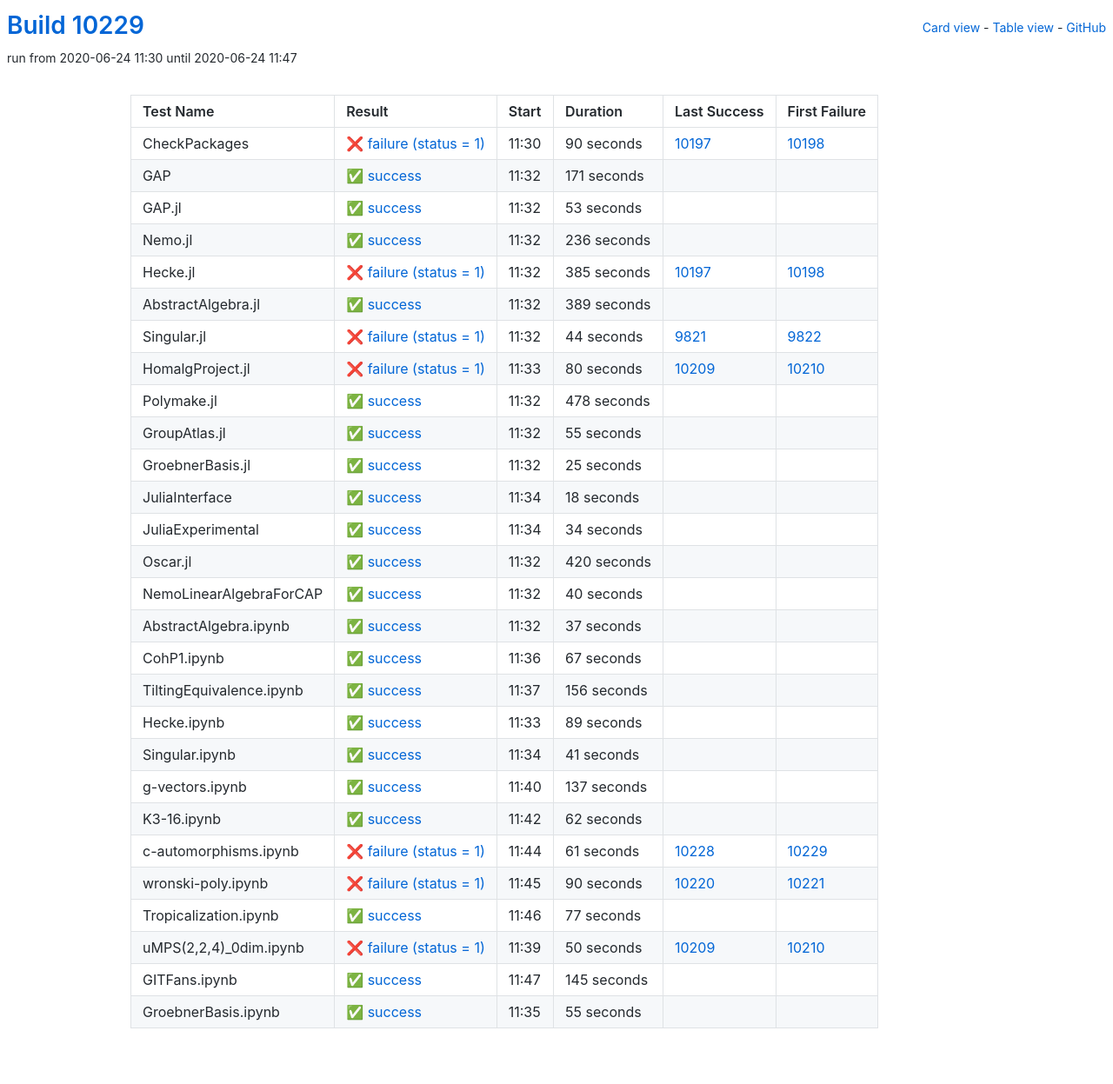
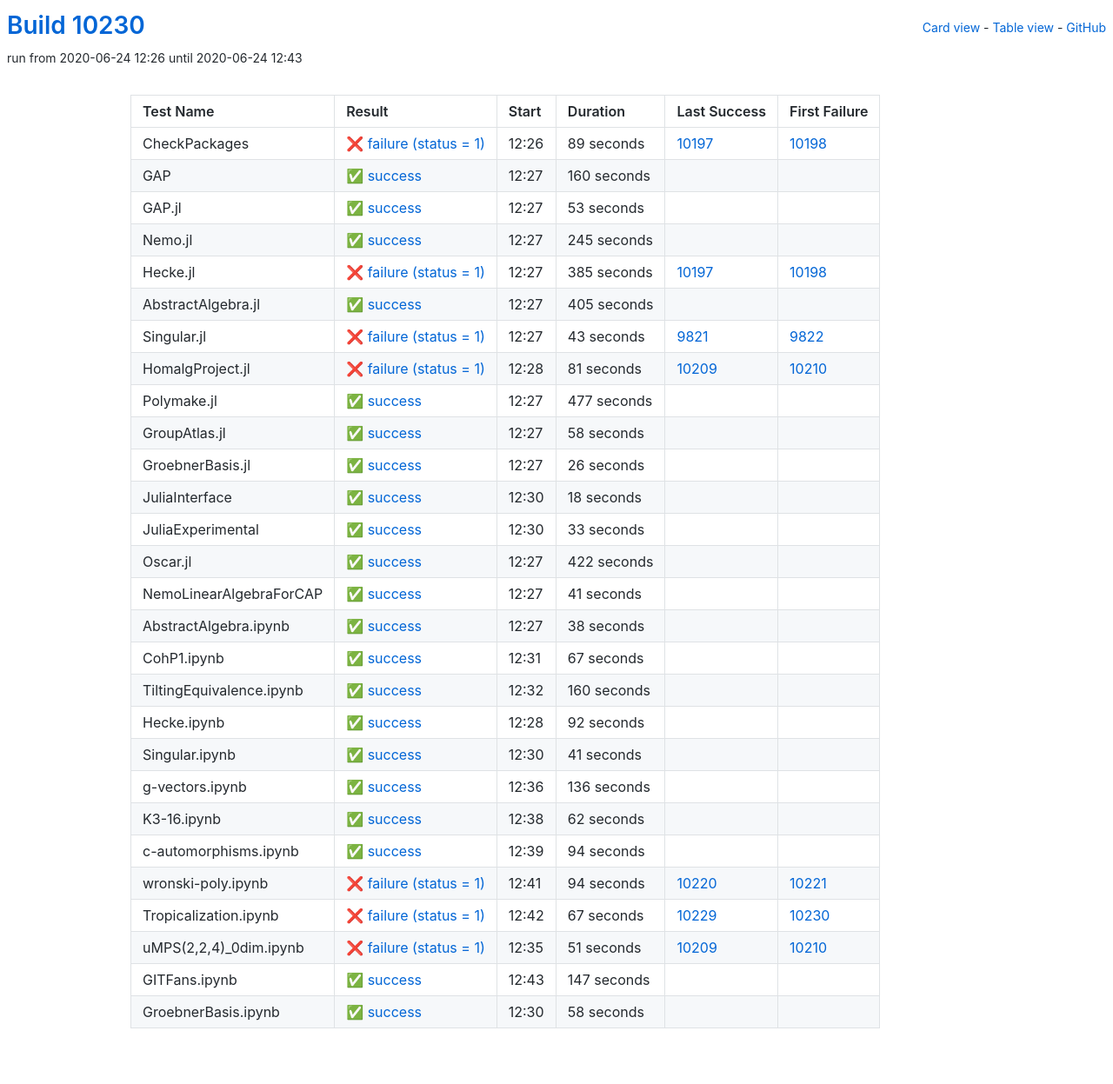
Before and after one commit to oscar-system/oscar-ci-status, a Jekyll site: the page built from table.html, in a window 1280 px wide. Shown: the whole page at 87% size. Built offline with Jekyll 4.4.1, drawn with Linux system fonts in a browser that asks for light colours.

Commit message:
Build #10230

```diff
--- a/_data/ci.yml
+++ b/_data/ci.yml
@@ -1,6 +1,6 @@
 ---
-build: 10229
-build_url: https://oscarci.mathematik.uni-kl.de/job/oscar/10229/
+build: 10230
+build_url: https://oscarci.mathematik.uni-kl.de/job/oscar/10230/
 job: oscar
 organization: oscar-system
 repo: oscar-ci-status
@@ -8,32 +8,32 @@
 tests:
 - name: CheckPackages
   id: checkpackages
-  log: https://oscarci.mathematik.uni-kl.de/job/oscar/10229/artifact/logs/build-10229/CheckPackages.log
-  start: 2020-06-24 11:30
+  log: https://oscarci.mathematik.uni-kl.de/job/oscar/10230/artifact/logs/build-10230/CheckPackages.log
+  start: 2020-06-24 12:26
   success: false
   exitcode: 1
   status: failure
-  duration: 90
+  duration: 89
   last_success: 10197
   last_success_url: https://oscarci.mathematik.uni-kl.de/job/oscar/10197/
   first_failure: 10198
   first_failure_url: https://oscarci.mathematik.uni-kl.de/job/oscar/10198/
 - name: GAP
   id: gap
-  log: https://oscarci.mathematik.uni-kl.de/job/oscar/10229/artifact/logs/build-10229/GAP.log
-  start: 2020-06-24 11:32
+  log: https://oscarci.mathematik.uni-kl.de/job/oscar/10230/artifact/logs/build-10230/GAP.log
+  start: 2020-06-24 12:27
   success: true
   exitcode: 0
   status: success
-  duration: 171
+  duration: 160
   last_success: false
   last_success_url:
   first_failure: false
   first_failure_url:
 - name: GAP.jl
   id: gap-jl
-  log: https://oscarci.mathematik.uni-kl.de/job/oscar/10229/artifact/logs/build-10229/GAP.jl.log
-  start: 2020-06-24 11:32
+  log: https://oscarci.mathematik.uni-kl.de/job/oscar/10230/artifact/logs/build-10230/GAP.jl.log
+  start: 2020-06-24 12:27
   success: true
   exitcode: 0
   status: success
@@ -44,20 +44,20 @@
   first_failure_url:
 - name: Nemo.jl
   id: nemo-jl
-  log: https://oscarci.mathematik.uni-kl.de/job/oscar/10229/artifact/logs/build-10229/Nemo.jl.log
-  start: 2020-06-24 11:32
+  log: https://oscarci.mathematik.uni-kl.de/job/oscar/10230/artifact/logs/build-10230/Nemo.jl.log
+  start: 2020-06-24 12:27
   success: true
   exitcode: 0
   status: success
-  duration: 236
+  duration: 245
   last_success: false
   last_success_url:
   first_failure: false
   first_failure_url:
 - name: Hecke.jl
   id: hecke-jl
-  log: https://oscarci.mathematik.uni-kl.de/job/oscar/10229/artifact/logs/build-10229/Hecke.jl.log
-  start: 2020-06-24 11:32
+  log: https://oscarci.mathematik.uni-kl.de/job/oscar/10230/artifact/logs/build-10230/Hecke.jl.log
+  start: 2020-06-24 12:27
   success: false
   exitcode: 1
   status: failure
@@ -68,80 +68,80 @@
   first_failure_url: https://oscarci.mathematik.uni-kl.de/job/oscar/10198/
 - name: AbstractAlgebra.jl
   id: abstractalgebra-jl
-  log: https://oscarci.mathematik.uni-kl.de/job/oscar/10229/artifact/logs/build-10229/AbstractAlgebra.jl.log
-  start: 2020-06-24 11:32
+  log: https://oscarci.mathematik.uni-kl.de/job/oscar/10230/artifact/logs/build-10230/AbstractAlgebra.jl.log
+  start: 2020-06-24 12:27
   success: true
   exitcode: 0
   status: success
-  duration: 389
+  duration: 405
   last_success: false
   last_success_url:
   first_failure: false
   first_failure_url:
 - name: Singular.jl
   id: singular-jl
-  log: https://oscarci.mathematik.uni-kl.de/job/oscar/10229/artifact/logs/build-10229/Singular.jl.log
-  start: 2020-06-24 11:32
+  log: https://oscarci.mathematik.uni-kl.de/job/oscar/10230/artifact/logs/build-10230/Singular.jl.log
+  start: 2020-06-24 12:27
   success: false
   exitcode: 1
   status: failure
-  duration: 44
+  duration: 43
   last_success: 9821
   last_success_url: https://oscarci.mathematik.uni-kl.de/job/oscar/9821/
   first_failure: 9822
   first_failure_url: https://oscarci.mathematik.uni-kl.de/job/oscar/9822/
 - name: HomalgProject.jl
   id: homalgproject-jl
-  log: https://oscarci.mathematik.uni-kl.de/job/oscar/10229/artifact/logs/build-10229/HomalgProject.jl.log
-  start: 2020-06-24 11:33
+  log: https://oscarci.mathematik.uni-kl.de/job/oscar/10230/artifact/logs/build-10230/HomalgProject.jl.log
+  start: 2020-06-24 12:28
   success: false
   exitcode: 1
   status: failure
-  duration: 80
+  duration: 81
   last_success: 10209
   last_success_url: https://oscarci.mathematik.uni-kl.de/job/oscar/10209/
   first_failure: 10210
   first_failure_url: https://oscarci.mathematik.uni-kl.de/job/oscar/10210/
 - name: Polymake.jl
   id: polymake-jl
-  log: https://oscarci.mathematik.uni-kl.de/job/oscar/10229/artifact/logs/build-10229/Polymake.jl.log
-  start: 2020-06-24 11:32
+  log: https://oscarci.mathematik.uni-kl.de/job/oscar/10230/artifact/logs/build-10230/Polymake.jl.log
+  start: 2020-06-24 12:27
   success: true
   exitcode: 0
   status: success
-  duration: 478
+  duration: 477
   last_success: false
   last_success_url:
   first_failure: false
   first_failure_url:
 - name: GroupAtlas.jl
   id: groupatlas-jl
-  log: https://oscarci.mathematik.uni-kl.de/job/oscar/10229/artifact/logs/build-10229/GroupAtlas.jl.log
-  start: 2020-06-24 11:32
+  log: https://oscarci.mathematik.uni-kl.de/job/oscar/10230/artifact/logs/build-10230/GroupAtlas.jl.log
+  start: 2020-06-24 12:27
   success: true
   exitcode: 0
   status: success
-  duration: 55
+  duration: 58
   last_success: false
   last_success_url:
   first_failure: false
   first_failure_url:
 - name: GroebnerBasis.jl
   id: groebnerbasis-jl
-  log: https://oscarci.mathematik.uni-kl.de/job/oscar/10229/artifact/logs/build-10229/GroebnerBasis.jl.log
-  start: 2020-06-24 11:32
+  log: https://oscarci.mathematik.uni-kl.de/job/oscar/10230/artifact/logs/build-10230/GroebnerBasis.jl.log
+  start: 2020-06-24 12:27
   success: true
   exitcode: 0
   status: success
-  duration: 25
+  duration: 26
   last_success: false
   last_success_url:
   first_failure: false
   first_failure_url:
 - name: JuliaInterface
   id: juliainterface
-  log: https://oscarci.mathematik.uni-kl.de/job/oscar/10229/artifact/logs/build-10229/JuliaInterface.log
-  start: 2020-06-24 11:34
+  log: https://oscarci.mathematik.uni-kl.de/job/oscar/10230/artifact/logs/build-10230/JuliaInterface.log
+  start: 2020-06-24 12:30
   success: true
   exitcode: 0
   status: success
@@ -152,56 +152,56 @@
   first_failure_url:
 - name: JuliaExperimental
   id: juliaexperimental
-  log: https://oscarci.mathematik.uni-kl.de/job/oscar/10229/artifact/logs/build-10229/JuliaExperimental.log
-  start: 2020-06-24 11:34
+  log: https://oscarci.mathematik.uni-kl.de/job/oscar/10230/artifact/logs/build-10230/JuliaExperimental.log
+  start: 2020-06-24 12:30
   success: true
   exitcode: 0
   status: success
-  duration: 34
+  duration: 33
   last_success: false
   last_success_url:
   first_failure: false
   first_failure_url:
 - name: Oscar.jl
   id: oscar-jl
-  log: https://oscarci.mathematik.uni-kl.de/job/oscar/10229/artifact/logs/build-10229/Oscar.jl.log
-  start: 2020-06-24 11:32
+  log: https://oscarci.mathematik.uni-kl.de/job/oscar/10230/artifact/logs/build-10230/Oscar.jl.log
+  start: 2020-06-24 12:27
   success: true
   exitcode: 0
   status: success
-  duration: 420
+  duration: 422
   last_success: false
   last_success_url:
   first_failure: false
   first_failure_url:
 - name: NemoLinearAlgebraForCAP
   id: nemolinearalgebraforcap
-  log: https://oscarci.mathematik.uni-kl.de/job/oscar/10229/artifact/logs/build-10229/NemoLinearAlgebraForCAP.log
-  start: 2020-06-24 11:32
+  log: https://oscarci.mathematik.uni-kl.de/job/oscar/10230/artifact/logs/build-10230/NemoLinearAlgebraForCAP.log
+  start: 2020-06-24 12:27
   success: true
   exitcode: 0
   status: success
-  duration: 40
+  duration: 41
   last_success: false
   last_success_url:
   first_failure: false
   first_failure_url:
 - name: AbstractAlgebra.ipynb
   id: abstractalgebra-ipynb
-  log: https://oscarci.mathematik.uni-kl.de/job/oscar/10229/artifact/logs/build-10229/AbstractAlgebra.ipynb.log
-  start: 2020-06-24 11:32
+  log: https://oscarci.mathematik.uni-kl.de/job/oscar/10230/artifact/logs/build-10230/AbstractAlgebra.ipynb.log
+  start: 2020-06-24 12:27
   success: true
   exitcode: 0
   status: success
-  duration: 37
+  duration: 38
   last_success: false
   last_success_url:
   first_failure: false
   first_failure_url:
 - name: CohP1.ipynb
   id: cohp1-ipynb
-  log: https://oscarci.mathematik.uni-kl.de/job/oscar/10229/artifact/logs/build-10229/CohP1.ipynb.log
-  start: 2020-06-24 11:36
+  log: https://oscarci.mathematik.uni-kl.de/job/oscar/10230/artifact/logs/build-10230/CohP1.ipynb.log
+  start: 2020-06-24 12:31
   success: true
   exitcode: 0
   status: success
@@ -212,32 +212,32 @@
   first_failure_url:
 - name: TiltingEquivalence.ipynb
   id: tiltingequivalence-ipynb
-  log: https://oscarci.mathematik.uni-kl.de/job/oscar/10229/artifact/logs/build-10229/TiltingEquivalence.ipynb.log
-  start: 2020-06-24 11:37
+  log: https://oscarci.mathematik.uni-kl.de/job/oscar/10230/artifact/logs/build-10230/TiltingEquivalence.ipynb.log
+  start: 2020-06-24 12:32
   success: true
   exitcode: 0
   status: success
-  duration: 156
+  duration: 160
   last_success: false
   last_success_url:
   first_failure: false
   first_failure_url:
 - name: Hecke.ipynb
   id: hecke-ipynb
-  log: https://oscarci.mathematik.uni-kl.de/job/oscar/10229/artifact/logs/build-10229/Hecke.ipynb.log
-  start: 2020-06-24 11:33
+  log: https://oscarci.mathematik.uni-kl.de/job/oscar/10230/artifact/logs/build-10230/Hecke.ipynb.log
+  start: 2020-06-24 12:28
   success: true
   exitcode: 0
   status: success
-  duration: 89
+  duration: 92
   last_success: false
   last_success_url:
   first_failure: false
   first_failure_url:
 - name: Singular.ipynb
   id: singular-ipynb
-  log: https://oscarci.mathematik.uni-kl.de/job/oscar/10229/artifact/logs/build-10229/Singular.ipynb.log
-  start: 2020-06-24 11:34
+  log: https://oscarci.mathematik.uni-kl.de/job/oscar/10230/artifact/logs/build-10230/Singular.ipynb.log
+  start: 2020-06-24 12:30
   success: true
   exitcode: 0
   status: success
@@ -248,20 +248,20 @@
   first_failure_url:
 - name: g-vectors.ipynb
   id: g-vectors-ipynb
-  log: https://oscarci.mathematik.uni-kl.de/job/oscar/10229/artifact/logs/build-10229/g-vectors.ipynb.log
-  start: 2020-06-24 11:40
+  log: https://oscarci.mathematik.uni-kl.de/job/oscar/10230/artifact/logs/build-10230/g-vectors.ipynb.log
+  start: 2020-06-24 12:36
   success: true
   exitcode: 0
   status: success
-  duration: 137
+  duration: 136
   last_success: false
   last_success_url:
   first_failure: false
   first_failure_url:
 - name: K3-16.ipynb
   id: k3-16-ipynb
-  log: https://oscarci.mathematik.uni-kl.de/job/oscar/10229/artifact/logs/build-10229/K3-16.ipynb.log
-  start: 2020-06-24 11:42
+  log: https://oscarci.mathematik.uni-kl.de/job/oscar/10230/artifact/logs/build-10230/K3-16.ipynb.log
+  start: 2020-06-24 12:38
   success: true
   exitcode: 0
   status: success
@@ -272,72 +272,72 @@
   first_failure_url:
 - name: c-automorphisms.ipynb
   id: c-automorphisms-ipynb
-  log: https://oscarci.mathematik.uni-kl.de/job/oscar/10229/artifact/logs/build-10229/c-automorphisms.ipynb.log
-  start: 2020-06-24 11:44
+  log: https://oscarci.mathematik.uni-kl.de/job/oscar/10230/artifact/logs/build-10230/c-automorphisms.ipynb.log
+  start: 2020-06-24 12:39
+  success: true
+  exitcode: 0
+  status: success
+  duration: 94
+  last_success: false
+  last_success_url:
+  first_failure: false
+  first_failure_url:
+- name: wronski-poly.ipynb
+  id: wronski-poly-ipynb
+  log: https://oscarci.mathematik.uni-kl.de/job/oscar/10230/artifact/logs/build-10230/wronski-poly.ipynb.log
+  start: 2020-06-24 12:41
   success: false
   exitcode: 1
   status: failure
-  duration: 61
-  last_success: 10228
-  last_success_url: https://oscarci.mathematik.uni-kl.de/job/oscar/10228/
-  first_failure: 10229
-  first_failure_url: https://oscarci.mathematik.uni-kl.de/job/oscar/10229/
-- name: wronski-poly.ipynb
-  id: wronski-poly-ipynb
-  log: https://oscarci.mathematik.uni-kl.de/job/oscar/10229/artifact/logs/build-10229/wronski-poly.ipynb.log
-  start: 2020-06-24 11:45
-  success: false
-  exitcode: 1
-  status: failure
-  duration: 90
+  duration: 94
   last_success: 10220
   last_success_url: https://oscarci.mathematik.uni-kl.de/job/oscar/10220/
   first_failure: 10221
   first_failure_url: https://oscarci.mathematik.uni-kl.de/job/oscar/10221/
 - name: Tropicalization.ipynb
   id: tropicalization-ipynb
-  log: https://oscarci.mathematik.uni-kl.de/job/oscar/10229/artifact/logs/build-10229/Tropicalization.ipynb.log
-  start: 2020-06-24 11:46
-  success: true
-  exitcode: 0
-  status: success
-  duration: 77
-  last_success: false
-  last_success_url:
-  first_failure: false
-  first_failure_url:
-- name: uMPS(2,2,4)_0dim.ipynb
-  id: umps-2-2-4-0dim-ipynb
-  log: https://oscarci.mathematik.uni-kl.de/job/oscar/10229/artifact/logs/build-10229/uMPS-2-2-4-_0dim.ipynb.log
-  start: 2020-06-24 11:39
+  log: https://oscarci.mathematik.uni-kl.de/job/oscar/10230/artifact/logs/build-10230/Tropicalization.ipynb.log
+  start: 2020-06-24 12:42
   success: false
   exitcode: 1
   status: failure
-  duration: 50
+  duration: 67
+  last_success: 10229
+  last_success_url: https://oscarci.mathematik.uni-kl.de/job/oscar/10229/
+  first_failure: 10230
+  first_failure_url: https://oscarci.mathematik.uni-kl.de/job/oscar/10230/
+- name: uMPS(2,2,4)_0dim.ipynb
+  id: umps-2-2-4-0dim-ipynb
+  log: https://oscarci.mathematik.uni-kl.de/job/oscar/10230/artifact/logs/build-10230/uMPS-2-2-4-_0dim.ipynb.log
+  start: 2020-06-24 12:35
+  success: false
+  exitcode: 1
+  status: failure
+  duration: 51
   last_success: 10209
   last_success_url: https://oscarci.mathematik.uni-kl.de/job/oscar/10209/
   first_failure: 10210
   first_failure_url: https://oscarci.mathematik.uni-kl.de/job/oscar/10210/
 - name: GITFans.ipynb
   id: gitfans-ipynb
-  log: https://oscarci.mathematik.uni-kl.de/job/oscar/10229/artifact/logs/build-10229/GITFans.ipynb.log
-  start: 2020-06-24 11:47
+  log: https://oscarci.mathematik.uni-kl.de/job/oscar/10230/artifact/logs/build-10230/GITFans.ipynb.log
+  start: 2020-06-24 12:43
   success: true
   exitcode: 0
   status: success
-  duration: 145
+  duration: 147
   last_success: false
   last_success_url:
   first_failure: false
   first_failure_url:
 - name: GroebnerBasis.ipynb
   id: groebnerbasis-ipynb
-  log: https://oscarci.mathematik.uni-kl.de/job/oscar/10229/artifact/logs/build-10229/GroebnerBasis.ipynb.log
-  start: 2020-06-24 11:35
+  log: https://oscarci.mathematik.uni-kl.de/job/oscar/10230/artifact/logs/build-10230/GroebnerBasis.ipynb.log
+  start: 2020-06-24 12:30
   success: true
   exitcode: 0
   status: success
-  duration: 55
+  duration: 58
   last_success: false
   last_success_url:
   first_failure: false
```
Also changed, not shown: README.md.
